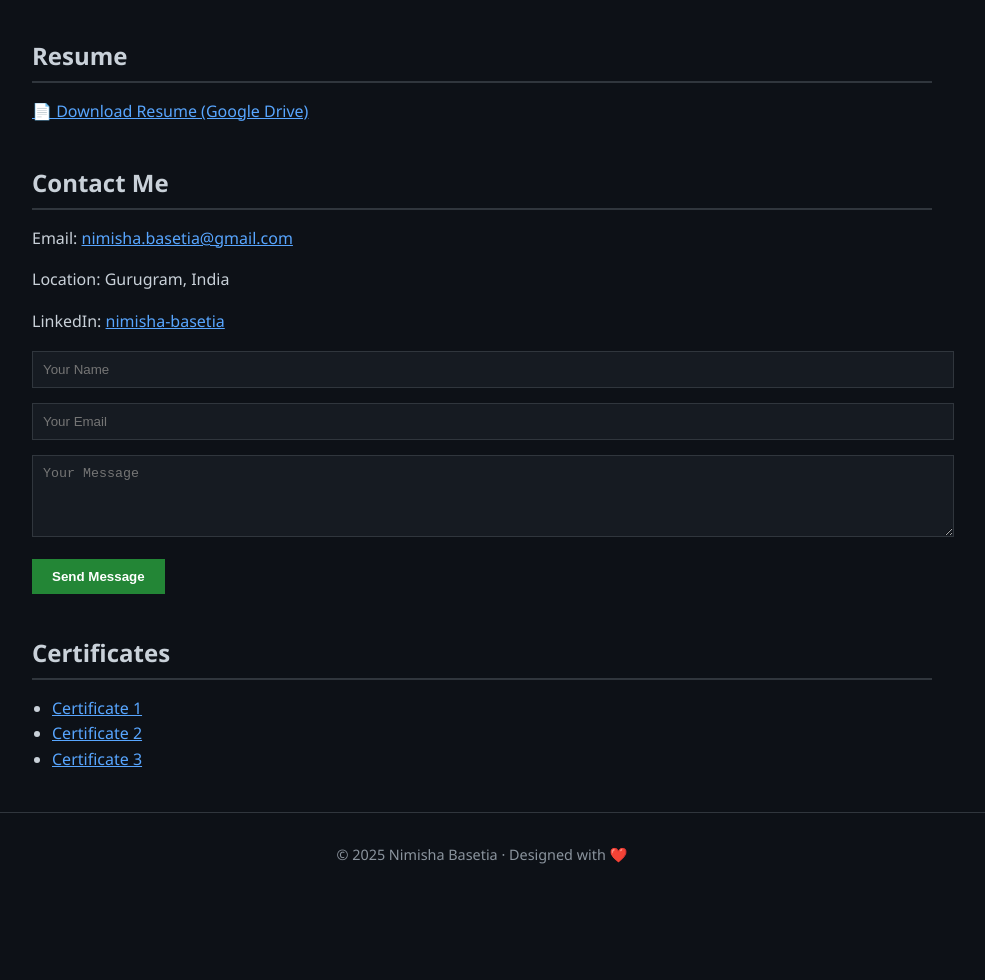
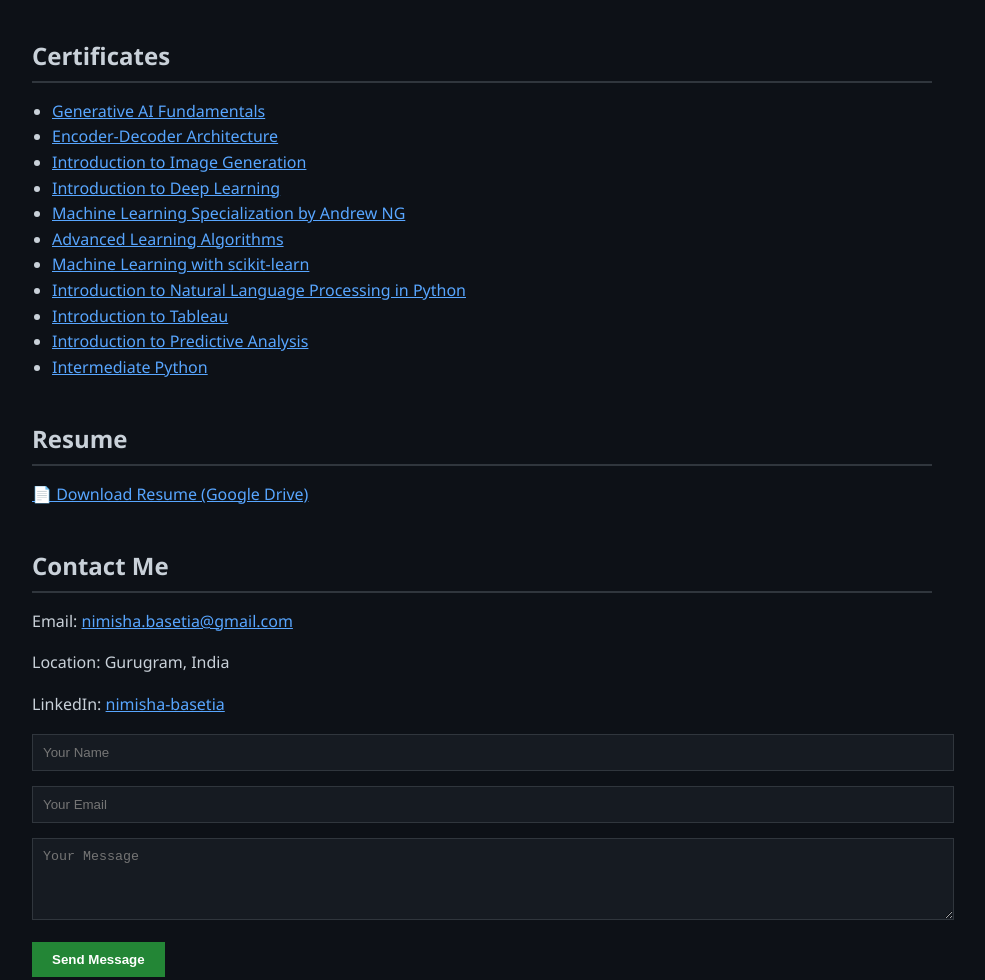
Before and after one commit to DataWarrior007/nimisha-profile, a plain HTML site: page index.html in a window 1280 px wide. Shown: the part 1154-2134 px from the top of the page, without its empty margins (158-1143 px from the left). Before the commit the page ends 2050 px from the top, so only its background shows below. Drawn offline with Linux system fonts and the light colour scheme.

Commit message:
Update index.html

```diff
--- a/index.html
+++ b/index.html
@@ -1,4 +1,3 @@
-
 <!DOCTYPE html>
 <html lang="en">
 <head>
@@ -90,6 +89,7 @@
     <a href="#about">About</a>
     <a href="#projects">Projects</a>
     <a href="#skills">Skills</a>
+    <a href="#certificates">Certificates</a>
     <a href="#resume">Resume</a>
     <a href="#contact">Contact</a>
   </nav>
@@ -102,37 +102,31 @@
 
 <section id="projects">
   <h2>Projects</h2>
-
   <div class="project">
     <strong>Churn Modeling & Insights</strong><br/>
     Automated churn analysis using PCA and PrefixSpan, reducing variables and runtime by 65%.<br/>
     <em>Python, PySpark, SQL, Azure Databricks</em>
   </div>
-
   <div class="project">
     <strong>GenAI-based Product Feature Extraction</strong><br/>
     Built RAG pipeline with Gemini Pro-1.5 + Vision for multimodal attribute extraction.<br/>
     <em>GCP Vertex AI, Python, SQL</em>
   </div>
-
   <div class="project">
     <strong>Conversational Product Search</strong><br/>
     GPT-4 based search system using embeddings and PGVector.<br/>
     <em>Redis, PostgreSQL, Azure</em>
   </div>
-
   <div class="project">
     <strong>Retail Segmentation & CLTV</strong><br/>
     Built ML segmentation and predictive pipelines improving retention and customer value.<br/>
     <em>Power BI, AWS Sagemaker, PySpark</em>
   </div>
-
   <div class="project">
     <strong>Retail Media Monetization</strong><br/>
     Generated ₹77M revenue via GenAI + ad targeting models with CLTV, affinity, lookalike modeling.<br/>
     <em>Azure, Python, DAX</em>
   </div>
-
 </section>
 
 <section id="skills">
@@ -142,6 +136,23 @@
     <li><strong>Visualization:</strong> Power BI, Tableau</li>
     <li><strong>Cloud:</strong> Azure (Databricks, Synapse), AWS (Sagemaker, S3), GCP (BigQuery, Vertex AI)</li>
     <li><strong>Technologies:</strong> GenAI, NLP, Predictive Modeling, Web Scraping, ML Engineering</li>
+  </ul>
+</section>
+
+<section id="certificates">
+  <h2>Certificates</h2>
+  <ul>
+    <li><a href="https://www.cloudskillsboost.google/public_profiles/767f071e-26d4-4514-8ed9-608f9fc46f09/badges/4218044" target="_blank">Generative AI Fundamentals</a></li>
+    <li><a href="https://www.cloudskillsboost.google/public_profiles/767f071e-26d4-4514-8ed9-608f9fc46f09/badges/5035522" target="_blank">Encoder-Decoder Architecture</a></li>
+    <li><a href="https://www.cloudskillsboost.google/public_profiles/767f071e-26d4-4514-8ed9-608f9fc46f09/badges/4241327" target="_blank">Introduction to Image Generation</a></li>
+    <li><a href="https://drive.google.com/file/d/1sBeuzcqq7AooFxTOeKdAln0wDMiapKQ3/view?usp=share_link" target="_blank">Introduction to Deep Learning</a></li>
+    <li><a href="https://drive.google.com/file/d/1hoXtM5Y0OHiAfzeZ7I23oWdzhHB1HQoh/view?usp=sharing" target="_blank">Machine Learning Specialization by Andrew NG</a></li>
+    <li><a href="https://drive.google.com/file/d/1ShaOMfE54bKbPQdWu3BB9GRb2uuSuofY/view?usp=drive_link" target="_blank">Advanced Learning Algorithms</a></li>
+    <li><a href="https://drive.google.com/file/d/1BgQMi-j5Jmrlr3Wn2PTAWwNUK2RSjvuJ/view?usp=drive_link" target="_blank">Machine Learning with scikit-learn</a></li>
+    <li><a href="https://drive.google.com/file/d/1rEBFF_sAQBMwRYHbLdvl3dyUL3rYki4R/view?usp=drive_link" target="_blank">Introduction to Natural Language Processing in Python</a></li>
+    <li><a href="https://drive.google.com/file/d/1o9LFBR9YSf_x_QbFOnvJJbbOL-T5M3vJ/view?usp=drive_link" target="_blank">Introduction to Tableau</a></li>
+    <li><a href="https://drive.google.com/file/d/19iKAfUGytrCYSsqiPBLTa7WVpd1HjtiE/view?usp=drive_link" target="_blank">Introduction to Predictive Analysis</a></li>
+    <li><a href="https://drive.google.com/file/d/1o9LFBR9YSf_x_QbFOnvJJbbOL-T5M3vJ/view?usp=drive_link" target="_blank">Intermediate Python</a></li>
   </ul>
 </section>
 
@@ -164,16 +175,6 @@
   </form>
 </section>
 
-
-<section id="certificates">
-  <h2>Certificates</h2>
-  <ul>
-    <li><a href="https://www.cloudskillsboost.google/public_profiles/767f071e-26d4-4514-8ed9-608f9fc46f09/badges/4218044" target="_blank">Certificate 1</a></li>
-<li><a href="https://www.cloudskillsboost.google/public_profiles/767f071e-26d4-4514-8ed9-608f9fc46f09/badges/5035522" target="_blank">Certificate 2</a></li>
-<li><a href="https://www.cloudskillsboost.google/public_profiles/767f071e-26d4-4514-8ed9-608f9fc46f09/badges/4241327" target="_blank">Certificate 3</a></li>
-  </ul>
-</section>
-
 <footer>
   &copy; 2025 Nimisha Basetia &middot; Designed with ❤️
 </footer>
```
